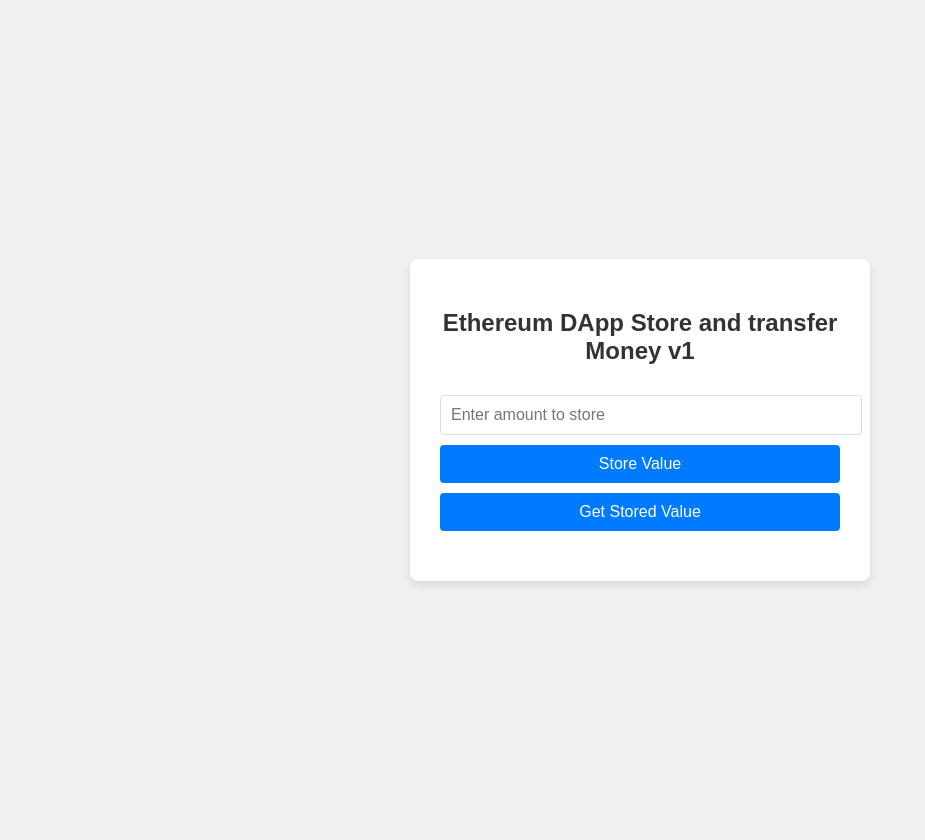
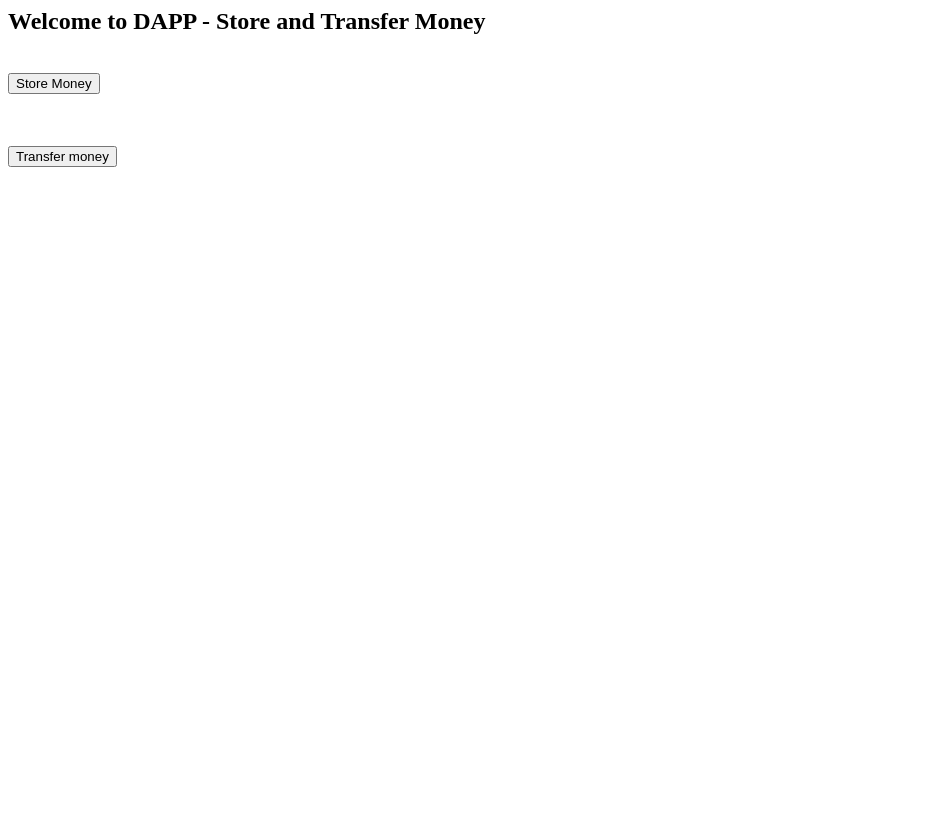
Before and after one commit to bwz96sco/SC6113-DApp, a Flask app: page / in a window 1280 px wide. Shown: the whole page, without its empty margins (0-925 px from the left). After the commit the page ends 167 px from the top, so only its background shows below. Run offline with Flask 3, Linux system fonts and the light colour scheme; some libraries are stand-ins or nearby versions.

Commit message:
add transfer

```diff
--- a/app.py
+++ b/app.py
@@ -6,5 +6,13 @@ app=Flask(__name__)
 def index():
     return render_template('index.html')
 
+@app.route('/store_money', methods = ["get", "post"])
+def store_money():
+    return render_template('store_money.html')
+
+@app.route('/transfer_money', methods = ["get", "post"])
+def transfer_money():
+    return render_template('transfer_money.html')
+
 if __name__=='__main__':
     app.run()
--- a/templates/index.html
+++ b/templates/index.html
@@ -1,140 +1,13 @@
-<!DOCTYPE html>
-<html lang="en">
-<head>
-    <meta charset="UTF-8">
-    <meta name="viewport" content="width=device-width, initial-scale=1.0">
-    <title>Ethereum DApp Store and transfer Money v1</title>
-    <style>
-        body {
-            font-family: 'Arial', sans-serif;
-            background-color: #f0f0f0;
-            margin: 0;
-            padding: 20px;
-            display: flex;
-            justify-content: center;
-            align-items: center;
-            height: 100vh;
-        }
+<h2>Welcome to DAPP - Store and Transfer Money</h2>
 
-        .container {
-            background-color: #ffffff;
-            padding: 30px;
-            border-radius: 8px;
-            box-shadow: 0 4px 8px rgba(0, 0, 0, 0.1);
-            max-width: 400px;
-            width: 100%;
-            text-align: center;
-        }
+<br>
+<form action = "/store_money" method = "post">
+    <input type = "submit" value="Store Money">
+</form>
+</br>
 
-        h2 {
-            font-size: 24px;
-            margin-bottom: 20px;
-            color: #333;
-        }
-
-        input, button {
-            width: 100%;
-            padding: 10px;
-            margin-top: 10px;
-            border-radius: 4px;
-            border: 1px solid #ddd;
-            font-size: 16px;
-        }
-
-        button {
-            background-color: #007bff;
-            color: white;
-            border: none;
-            cursor: pointer;
-        }
-
-        button:hover {
-            background-color: #0056b3;
-        }
-
-        p {
-            margin-top: 20px;
-            font-size: 18px;
-            color: #007bff;
-        }
-
-        @media (max-width: 768px) {
-            .container {
-                padding: 20px;
-            }
-
-            h2 {
-                font-size: 20px;
-            }
-
-            input, button {
-                font-size: 14px;
-            }
-
-            p {
-                font-size: 16px;
-            }
-        }
-    </style>
-</head>
-<body>
-    <div class="container">
-        <h2>Ethereum DApp Store and transfer Money v1</h2>
-        <input type="number" id="moneyInput" placeholder="Enter amount to store">
-        <button class="btn" onclick="storeValue()">Store Value</button>
-        <button class="btn" onclick="getValue()">Get Stored Value</button>
-        <p id="storedValue"></p>
-        <p id="status"></p>
-    </div>
-
-    <script src="https://cdn.jsdelivr.net/npm/web3@1.5.2/dist/web3.min.js"></script>
-    <script>
-        const contractAddress = '0xc2ce9829809dd9f0eba00c5926cf7d216b1447a6'; // Replace with your contract address
-        const contractABI = [
-            {
-                "inputs": [
-                    {
-                        "internalType": "uint256",
-                        "name": "num",
-                        "type": "uint256"
-                    }
-                ],
-                "name": "store_m",
-                "outputs": [],
-                "stateMutability": "nonpayable",
-                "type": "function"
-            },
-            {
-                "inputs": [],
-                "name": "view_m",
-                "outputs": [
-                    {
-                        "internalType": "uint256",
-                        "name": "",
-                        "type": "uint256"
-                    }
-                ],
-                "stateMutability": "view",
-                "type": "function"
-            }
-        ];
-
-        const web3 = new Web3(Web3.givenProvider);
-        const contract = new web3.eth.Contract(contractABI, contractAddress);
-
-        async function storeValue() {
-            const accounts = await web3.eth.requestAccounts();
-            const value = document.getElementById('moneyInput').value;
-            console.log("value: " + value);
-            console.log("accounts[0] " + accounts[0]);
-            await contract.methods.store_m(value).send({from: accounts[0]});
-        }
-
-        async function getValue() {
-            const storedValue = await contract.methods.view_m().call();
-            console.log("stored value " + storedValue);
-            document.getElementById('storedValue').innerText = "Stored Value: " + storedValue;
-        }
-    </script>
-</body>
-</html>
+<br>
+<form action = "/transfer_money" method = "post">
+    <input type = "submit" value="Transfer money">
+</form>
+</br>
```
Also changed, not shown: templates/store_money.html (added, +140 -0 lines), templates/transfer_money.html (added, +99 -0 lines).
